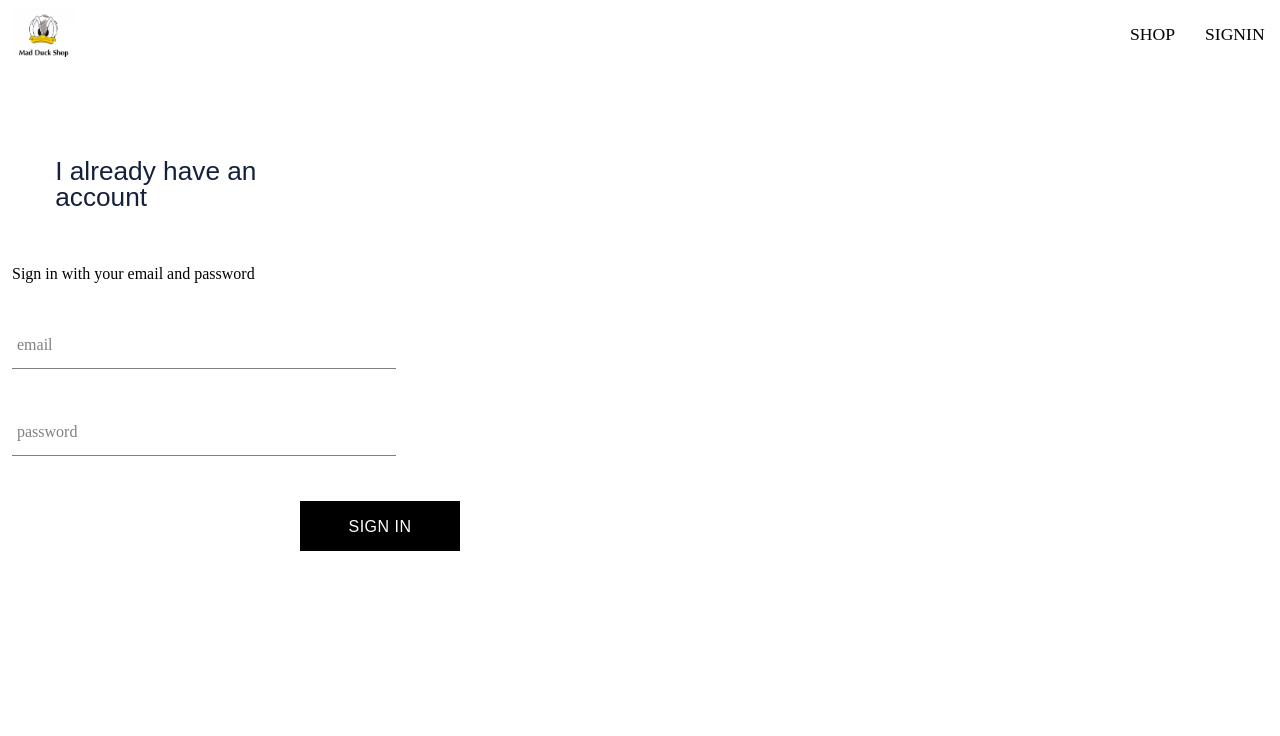
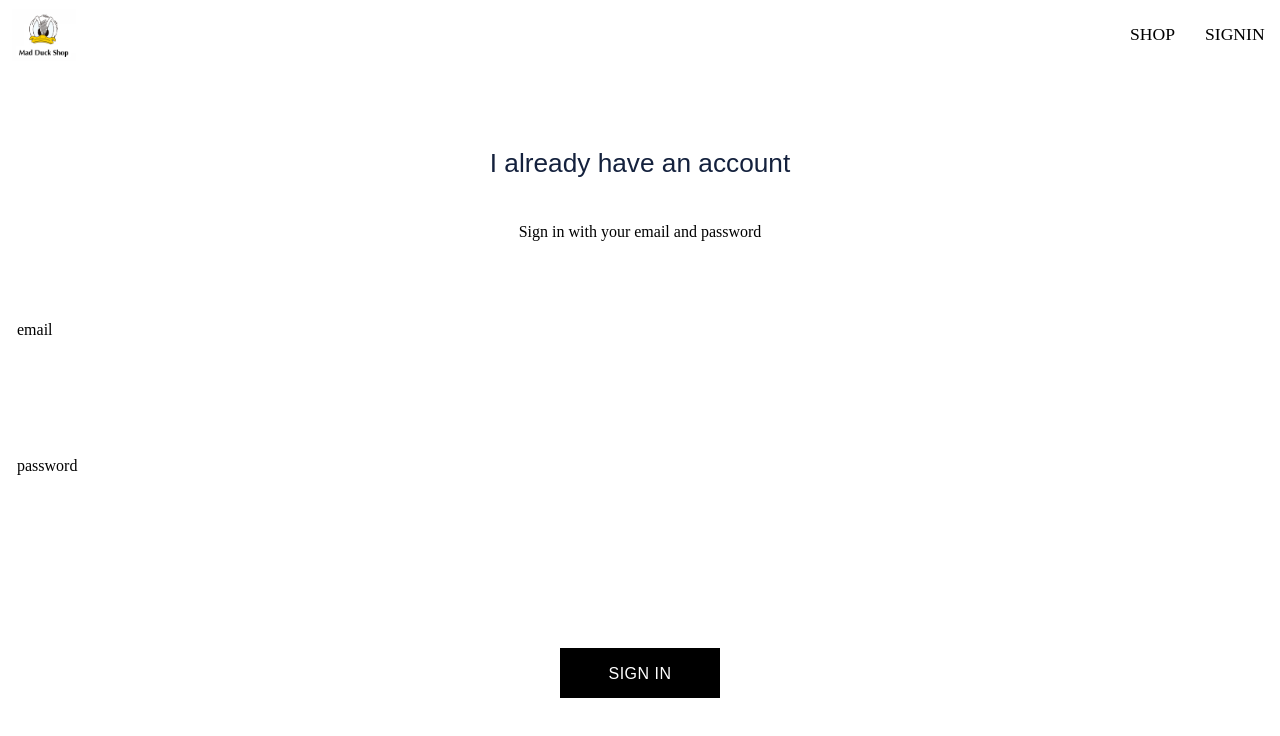
Before and after one commit to stefan22/shop-react-five, a React (Create React App) app: page /signin in a window 1280 px wide. Shown: the top 736 px of the page. Built offline with nearby package versions, Linux system fonts and the light colour scheme.

Commit message:
custom button

```diff
--- a/src/components/custom-button/styles.scss
+++ b/src/components/custom-button/styles.scss
@@ -19,13 +19,16 @@
 
     .border {
       position: absolute;
-      left: 0;
+      left: 115px;
       top: 0;
       fill: transparent;
       stroke: rgb(255, 255, 255);
       stroke-dasharray: 150 480;
       stroke-dashoffset: 150;
       transition: 1s ease-in-out;
+      @media screen and (min-width: 1281px) {
+        left: 0;
+      }
     }
 
     span {
--- a/src/components/form-input/index.js
+++ b/src/components/form-input/index.js
@@ -3,10 +3,10 @@ import './styles.scss';
 
 const FormInput = ({ handleChange, label, ...otherProps }) => {
   return (
-  <div className='group'>
+  <div className='input-group'>
 
     <input
-      className='form-input'
+      className='input-group__input'
       onChange={handleChange} {...otherProps}
     />
 
@@ -14,8 +14,8 @@ const FormInput = ({ handleChange, label, ...otherProps }) => {
     label ?
       <label
         className={`${otherProps.value.length
-                    ? 'form-input-label shrink'
-                    : 'form-input-label' }
+                    ? 'input-group__label shrink'
+                    : 'input-group__label' }
                   `}
       >
         {label}
--- a/src/components/form-input/styles.scss
+++ b/src/components/form-input/styles.scss
@@ -1,55 +1,52 @@
-$sub-color: grey;
-$main-color: black;
-
 @mixin shrinkLabel {
   top: -14px;
-  font-size: 12px;
-  color: $main-color;
+  font-size: var(--fontSize-01);
+  font-weight: var(--fontWeight-semibold);
+  color: var(--color-red);
 }
 
-.group {
+.input-group {
   position: relative;
-  margin: 45px 0;
+  margin: var(--spacing-6) 0;
 
-  .form-input {
+  &__input {
     background: none;
     position: relative;
-    background-color: white;
-    color: $sub-color;
-    font-size: 18px;
+    background-color: var(--color-white);
+    color: var(--color-subheading);
+    font-size: var(--fontSize-1);
     padding: 10px 10px 10px 5px;
     display: block;
     width: 100%;
     border: none;
     border-radius: 0;
-    border-bottom: 1px solid $sub-color;
+    border-bottom: 1px solid var(--color-primary);
     margin: 25px 0;
-
     &:focus {
       outline: none;
     }
 
-    &:focus ~ .form-input-label {
+    &:focus ~ .input-group__label {
       @include shrinkLabel();
     }
   }
 
-  input[type='password'] {
-    letter-spacing: 0.3em;
-  }
-
-  .form-input-label {
-    color: $sub-color;
+  &__label {
+    color: var(--color-primary);
     font-size: 16px;
     font-weight: normal;
     position: absolute;
     pointer-events: none;
     left: 5px;
     top: 10px;
-    transition: all .3s ease 50ms;
+    transition: all 0.3s ease 50ms;
 
     &.shrink {
       @include shrinkLabel();
     }
   }
 }
+
+input[type='password'] {
+  letter-spacing: var(--spacing-1);
+}
--- a/src/components/signin-signup/index.js
+++ b/src/components/signin-signup/index.js
@@ -2,7 +2,6 @@ import React from 'react';
 
 import FormInput from '../form-input';
 import CustomButton from '../custom-button';
-
 
 import './styles.scss';
 
@@ -12,7 +11,7 @@ class SignIn extends React.Component {
 
     this.state = {
       email: '',
-      password: ''
+      password: '',
     };
   }
 
@@ -27,33 +26,36 @@ class SignIn extends React.Component {
   };
 
   render() {
-
     const { email, password } = this.state;
 
     return (
-      <div className='sign-in'>
-        <h2>I already have an account</h2>
-        <span>Sign in with your email and password</span>
+      <div className="sign-in">
+        <div className="sign-in__heading">
+          <h2>I already have an account</h2>
+          <span>Sign in with your email and password</span>
+        </div>
 
         <form onSubmit={this.handleSubmit}>
           <FormInput
-            name='email'
-            type='email'
+            name="email"
+            type="email"
             handleChange={this.handleChange}
             value={email}
-            label='email'
+            label="email"
             required
           />
           <FormInput
-            name='password'
-            type='password'
+            name="password"
+            type="password"
             value={password}
             handleChange={this.handleChange}
-            label='password'
+            label="password"
             required
           />
-          <CustomButton type='submit'> Sign in </CustomButton>
-
+          <CustomButton type="submit">
+            {' '}
+            Sign in{' '}
+          </CustomButton>
         </form>
       </div>
     );
--- a/src/components/signin-signup/styles.scss
+++ b/src/components/signin-signup/styles.scss
@@ -1,5 +1,61 @@
 .sign-in {
-  width: 30vw;
+  width: 100%;
   display: flex;
   flex-direction: column;
+  height: 100%;
+  justify-content: space-between;
+  margin: 0 auto;
+  @media screen and (min-width: 1281px) {
+    width: 38vw;
+    h2,
+    span {
+      justify-content: flex-start !important;
+      text-align: left !important;
+    }
+  }
+  &__heading {
+    display: flex;
+    width: 100%;
+    flex-direction: column;
+    margin-bottom: var(--spacing-12);
+    @media screen and (min-width: 1281px) {
+      margin-bottom: var(--spacing-18);
+    }
+
+    h2 {
+      display: flex;
+      width: 100%;
+      text-align: center;
+      margin-left: var(--spacing-0) !important;
+      margin-right: var(--spacing-0) !important;
+      padding: 0 !important;
+      justify-content: center;
+      flex: 1 1;
+    }
+    span {
+      flex: 1 1;
+      width: 100%;
+      text-align: center;
+    }
+  }
+
+  form {
+    display: flex;
+    flex-direction: column;
+    width: 100%;
+    height: 100%;
+    position: relative;
+    min-height: 410px;
+    .custom-button__wrapper {
+      left: 0;
+      bottom: 0;
+      justify-content: center;
+      display: flex;
+      width: 100%;
+      @media screen and (min-width: 1281px) {
+        width: 160px;
+        height: 50px;
+      }
+    }
+  }
 }
```
